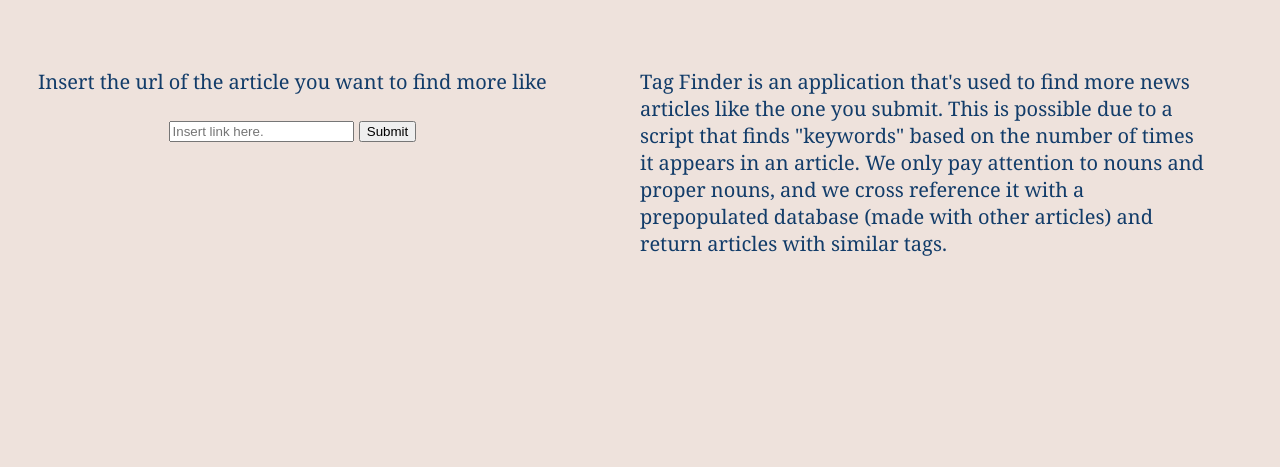
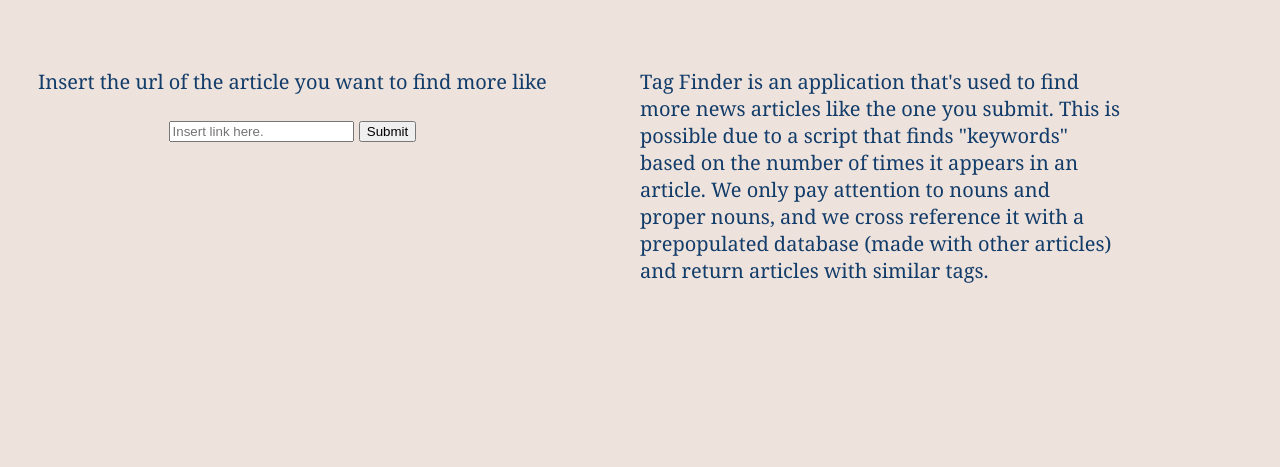
Before and after one commit to HackKstate2019/tag-finder, a Django app: page / in a window 1280 px wide. Shown: the part 146-613 px from the top of the page. Run offline with Django 3.2, Linux system fonts and the light colour scheme.

Commit message:
fixed an issue where the float floats too well. Added a margin-right for neatness

```diff
--- a/tagfinder/static/css/our.css
+++ b/tagfinder/static/css/our.css
@@ -13,7 +13,7 @@ body{
 .main{
   float: left;
   width: 45%;
-  height: 400px;
+  height: 500px;
   margin-right: 5%;
   background-color: #EEE2DC;
   color: #123C69;
@@ -24,8 +24,12 @@ body{
   font-size: 20px;
 }
 
+.related_container{
+  margin-right: 5%;
+}
+
 .related_container p{
-  width: 45%;
+  width: 40%;
   float: left;
   height: 400px;
   text-align: left;
```
